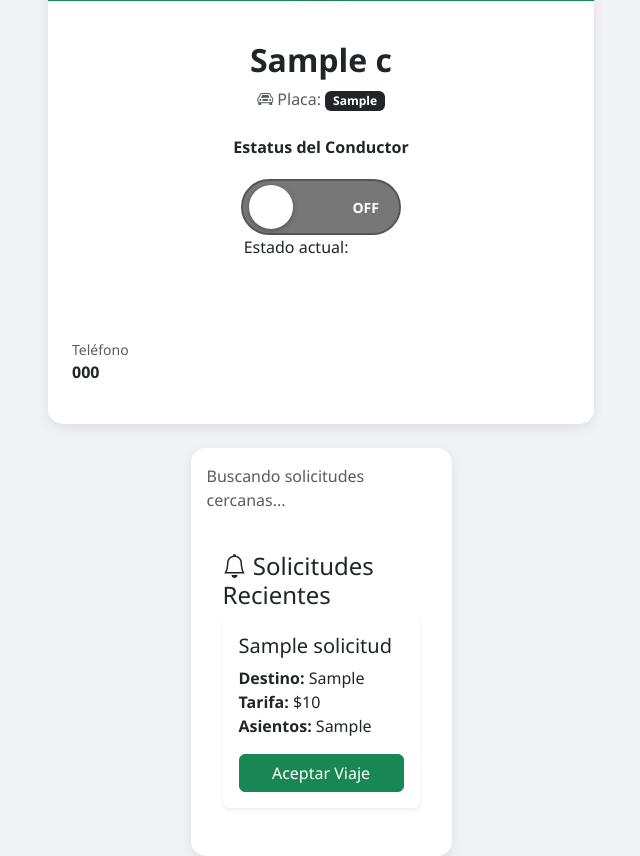
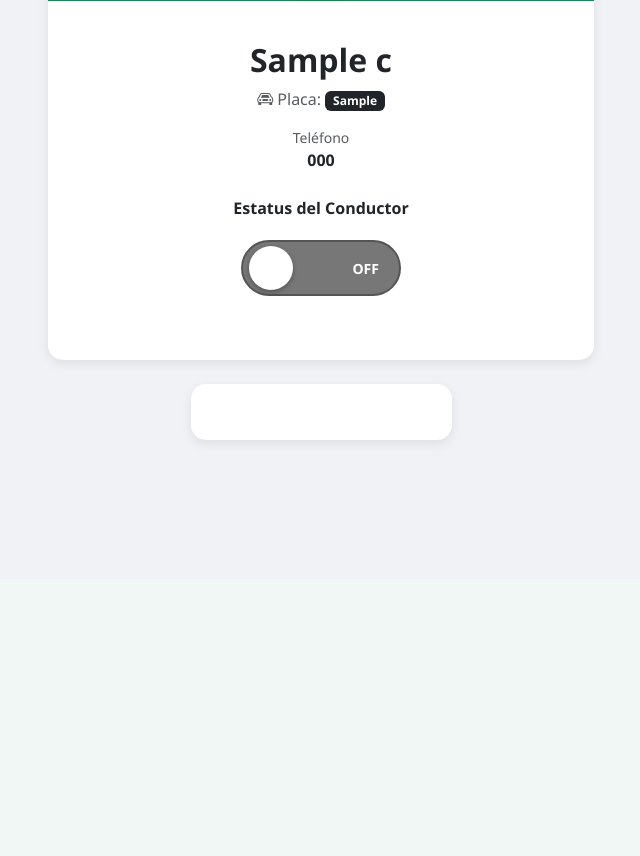
Before and after one commit to sediento-de-codigo/MoveG, a Flask app: template templates/panel_conductor.html in a window 1280 px wide. Shown: the part 221-1077 px from the top of the page, without its empty margins (319-959 px from the left). After the commit the page ends 667 px from the top, so only its background shows below. Run offline with Flask 3, Linux system fonts and the light colour scheme; the template is opened without the code that fills it: most values are stand-ins (such as "Sample title", 1, 10 or a date in 2020); some libraries are stand-ins or nearby versions.

Commit message:
actualizacion 27/4

```diff
--- a/app.py
+++ b/app.py
@@ -21,8 +21,12 @@
 from modulos.viajes import viajes_bp  # Importación
 from utils import login_required
 from modulos.main import main_bp
+from models import db
+from flask_sqlalchemy import SQLAlchemy
 
 app = Flask(__name__)
+app.config["SQLALCHEMY_DATABASE_URI"] = "mysql+pymysql://root:" "@localhost/movilgroup"
+app.config["SQLALCHEMY_TRACK_MODIFICATIONS"] = False
 app.register_blueprint(auth_bp)
 app.register_blueprint(conductores_bp)
 app.register_blueprint(pasajeros_bp)
@@ -30,6 +34,10 @@
 app.register_blueprint(viajes_bp)
 app.register_blueprint(main_bp)
 from werkzeug.utils import secure_filename
+
+# Aquí conectas 'db' con tu 'app'
+db.init_app(app)
+
 
 with app.app_context():
     print("\n--- MAPA DE RUTAS ACTUAL ---")
--- a/static/css/style.css
+++ b/static/css/style.css
@@ -5,7 +5,10 @@
     margin: 0;
     padding: 0;
 }
-
+/* Esto obliga al navegador a respetar la clase d-none por encima de todo */
+.d-none {
+    display: none !important;
+}
 .navbar { background-color: #198754; color: white; box-shadow: 0 2px 4px rgba(0, 0, 0, 0.1); }
 .profile-card { background: white; border-radius: 15px; border: none; box-shadow: 0 4px 12px rgba(0, 0, 0, 0.08); overflow: hidden; }
 .profile-header { background: #198754; height: 100px; }
--- a/static/js/main.js
+++ b/static/js/main.js
@@ -1,3 +1,4 @@
+console.log("¡HOLA! main.js se está ejecutando correctamente");
 document.addEventListener('DOMContentLoaded', () => {
     // 1. Registro Service Worker (en la raíz)
     if ('serviceWorker' in navigator) {
@@ -12,17 +13,17 @@
     const seccionSolicitudes = document.getElementById('seccion-solicitudes');
 
     function actualizarInterfaz() {
-        if (!switchElement) return;
 
-       /* if (switchElement.checked) {
+
+        if (switchElement.checked) {
             infoConductor?.classList.remove('d-none');
             seccionSolicitudes?.classList.remove('d-none');
         } else {
             infoConductor?.classList.add('d-none');
             seccionSolicitudes?.classList.add('d-none');
-        }*/
+        }
        // FUERZA LA VISIBILIDAD SIEMPRE
-    seccionSolicitudes?.classList.remove('d-none');
+    //seccionSolicitudes?.classList.remove('d-none');
     }
 
     if (switchElement) {
@@ -56,3 +57,26 @@
 
     actualizarInterfaz();
 }); // <--- ESTA LLAVE CIERRA EL DOMContentLoaded. ¡NO LA BORRES!
+document.addEventListener("DOMContentLoaded", function() {
+    const switchElement = document.getElementById('btnSwitch');
+    const seccion = document.getElementById('seccion-solicitudes');
+
+    if (switchElement && seccion) {
+        switchElement.addEventListener('change', function() {
+            if (this.checked) {
+                seccion.classList.remove('d-none');
+                console.log("Activado: Mostrando solicitudes");
+            } else {
+                seccion.classList.add('d-none');
+                console.log("Desactivado: Ocultando solicitudes");
+            }
+        });
+    } else {
+        console.error("Error: No se encontró el ID del botón o de la sección");
+    }
+});
+
+function ver_solicitudes() {
+    console.log("Sistema: Mostrando solicitudes activas...");
+    // Si en el futuro necesitas refrescar datos vía AJAX, aquí iría el fetch
+}
--- a/templates/panel_conductor.html
+++ b/templates/panel_conductor.html
@@ -58,7 +58,8 @@
                         <h2 class="fw-bold">{{ c.nombre_completo }}</h2>
                         <p class="text-muted"><i class="bi bi-car-front"></i> Placa: <span class="badge bg-dark">{{
                                 c.placa_vehiculo }}</span></p>
-
+                        <small class="text-muted d-block">Teléfono</small>
+                        <strong>{{ c.telefono }}</strong>
                         <div class="text-center my-4">
                             <p class="mb-1"><strong>Estatus del Conductor</strong></p>
                             <div class="py-3">
@@ -67,19 +68,11 @@
                                         checked {% endif %} ({{ c.id }})">
                                     <span class="slider"></span>
                                 </label>
-                                <p>Estado actual: <span class="badge">
-                                        {{ c.estado if c.estado != '' else 'Desconectado' }}
-                                    </span></p>
+
                             </div>
                         </div>
 
-                        <div class="row text-start mt-5 px-4">
-                            <div class="col-6 mb-3">
-                                <small class="text-muted d-block">Teléfono</small>
-                                <strong>{{ c.telefono }}</strong>
-                            </div>
 
-                        </div>
 
 
 
@@ -91,29 +84,44 @@
                     <div class="col-md-8 col-lg-6">
                         <div class="profile-card p-3">
 
-                            <p class="text-muted">Buscando solicitudes cercanas...</p>
-                            <div id="seccion-solicitudes" class="mt-4 p-3">
-                                <h4><i class="bi bi-bell"></i> Solicitudes Recientes</h4>
+                            <div class="container mt-4">
 
 
+                                <div id="seccion-solicitudes" class="d-none">
+                                    <h4 class="mb-3 text-secondary">Solicitudes de Viaje</h4>
 
-                                {% if solicitudes %}
-                                {% for solicitud in solicitudes %}
-                                <div class="card mb-3 shadow-sm border-0">
-                                    <div class="card-body">
-                                        <h5 class="card-title">{{ solicitud['nombre'] }}</h5>
-                                        <p class="card-text">
-                                            <strong>Destino:</strong> {{ solicitud.direccion_destino }}<br>
-                                            <strong>Tarifa:</strong> ${{ solicitud.precio_estimado }} <br>
-                                            <strong>Asientos:</strong> {{ solicitud.cantidad_asientos }}
-                                        </p>
-                                        <button class="btn btn-success w-100">Aceptar Viaje</button>
+                                    {% for s in solicitudes %}
+                                    <div class="card mb-3 shadow-sm border-0">
+                                        <div class="card-body">
+                                            <h5 class="card-title text-primary mb-3">
+                                                <i class="bi bi-geo-alt-fill"></i> {{ s.direccion_destino }}
+                                            </h5>
+
+                                            <div class="row text-center mb-3">
+                                                <div class="col-6">
+                                                    <small class="text-muted d-block">Tarifa</small>
+                                                    <span class="fs-5 fw-bold text-success">${{ [s.precio_estimado]
+                                                        | float | round(2)
+                                                        }}</span>
+                                                </div>
+                                                <div class="col-6">
+                                                    <small class="text-muted d-block">Pasajeros</small>
+                                                    <span class="fs-5 fw-bold">{{ s.cantidad_asientos }}</span>
+                                                </div>
+                                            </div>
+
+                                            <form action="/aceptar_viaje" method="POST">
+                                                <input type="hidden" name="viaje_id" value="{{ s.id }}">
+                                                <button type="submit" class="btn btn-success w-100 rounded-pill">Aceptar
+                                                    Viaje</button>
+                                            </form>
+                                        </div>
                                     </div>
+                                    {% else %}
+                                    <div class="alert alert-light border shadow-sm">No hay solicitudes pendientes en
+                                        este momento.</div>
+                                    {% endfor %}
                                 </div>
-                                {% endfor %}
-                                {% else %}
-                                <p class="text-center text-muted">No hay solicitudes en este momento.</p>
-                                {% endif %}
                             </div>
                         </div>
                     </div>
```
Also changed, not shown: models.py (+64 -0 lines), modulos/conductores.py (+6 -16 lines).
